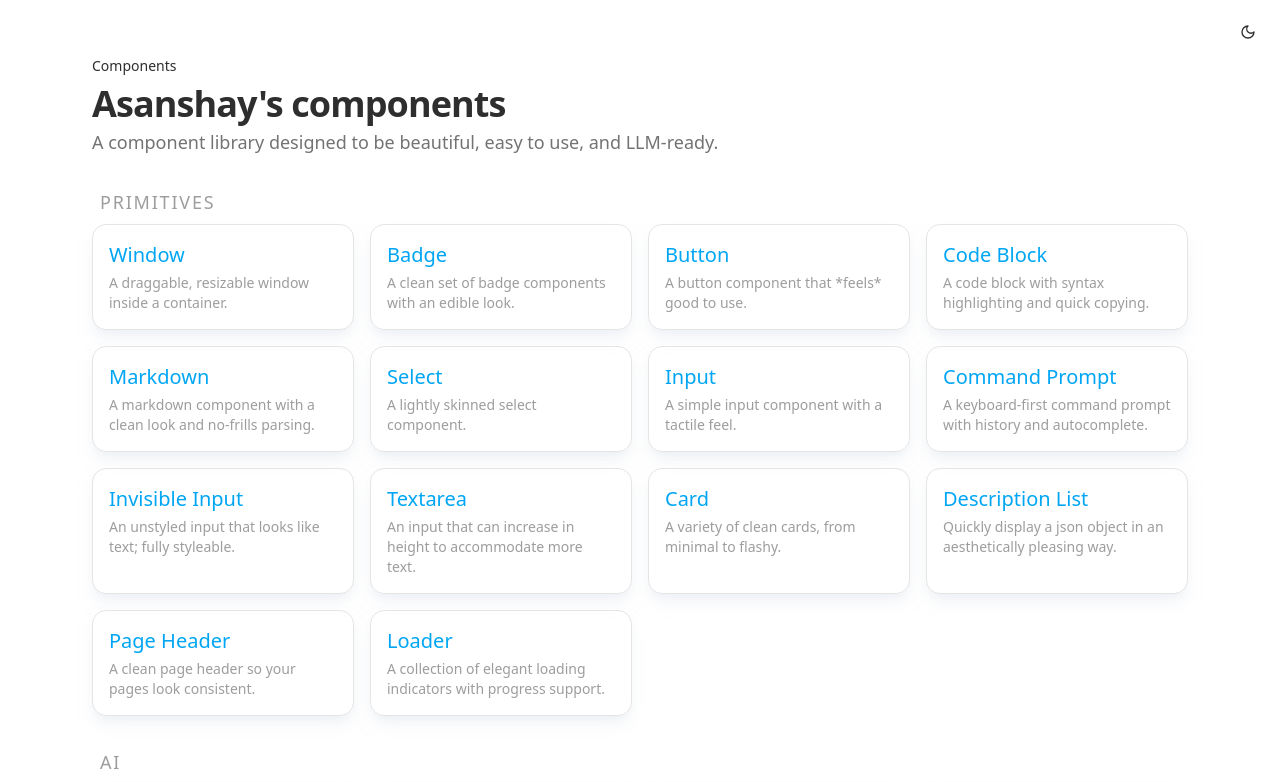
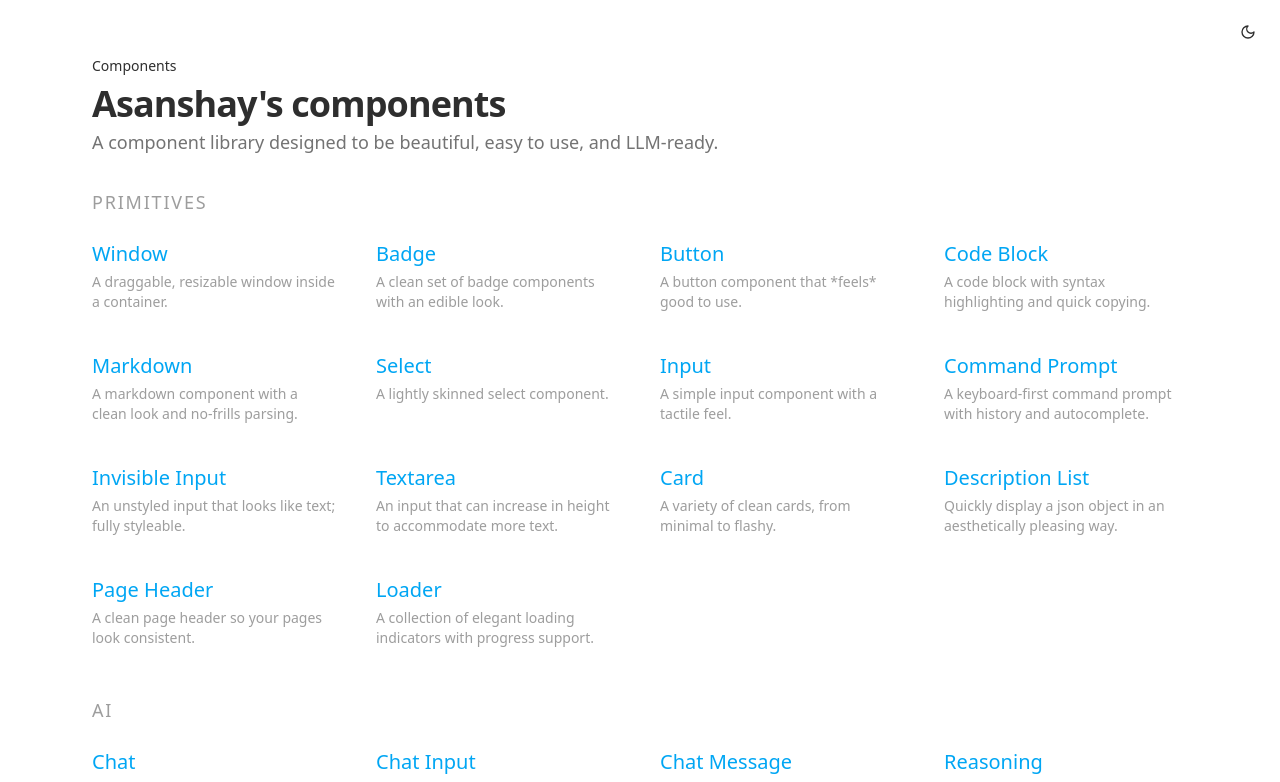
Before and after one commit to SuperAce100/design-system, a Next.js app: page / in a window 1280 px wide. Shown: the top 782 px of the page. Built offline with nearby package versions, Linux system fonts and the light colour scheme.

Commit message:
Small updates to button + homepage

```diff
--- a/app/page.tsx
+++ b/app/page.tsx
@@ -35,17 +35,17 @@ export default function Home() {
           if (!comps) return null;
           const anchor = section.toLowerCase();
           return (
-            <section key={section} id={anchor} className="px-1">
-              <h2 className="text-lg font-medium mb-2 uppercase tracking-widest ml-2 text-muted-foreground/70">
+            <section key={section} id={anchor} className="-mx-3">
+              <h2 className="text-lg font-medium mb-2 uppercase tracking-widest ml-4 text-muted-foreground/70">
                 {section}
               </h2>
-              <div className="grid grid-cols-2 sm:grid-cols-4 gap-4">
+              <div className="grid grid-cols-2 sm:grid-cols-4 gap-2">
                 {comps.map((component) => (
                   <Button
                     key={component.id}
-                    variant="outline"
+                    variant="ghost"
                     size="sm"
-                    className="justify-start no-underline rounded-xl p-4 duration-500 hover:transition-none"
+                    className="justify-start no-underline rounded-xl p-4 duration-500 hover:duration-75 active:scale-95 active:bg-primary/10"
                     asChild
                   >
                     <Link
--- a/registry/new-york/blocks/button/button.tsx
+++ b/registry/new-york/blocks/button/button.tsx
@@ -10,7 +10,7 @@ const buttonVariants = cva(
     variants: {
       variant: {
         default:
-          "border border-primary bg-primary/30 bg-gradient-to-b from-primary to-primary/70 text-primary-foreground shadow-lg dark:shadow-none shadow-slate-200/50 hover:bg-white dark:hover:bg-primary hover:shadow-lg active:bg-primary active:shadow-none hover:-translate-y-px active:translate-y-px ",
+          "border border-primary bg-primary/30 bg-gradient-to-b from-primary to-primary/70 text-primary-foreground shadow-lg dark:shadow-none shadow-slate-200/50 hover:bg-white dark:hover:bg-primary hover:shadow-lg active:bg-primary active:shadow-none hover:-translate-y-px active:translate-y-px",
         fancy:
           "border border-primary bg-primary/30 bg-radial-[at_50%_25%] from-primary/40 to-primary text-primary-foreground shadow-md inset-shadow-sm inset-shadow-white/50 hover:bg-white hover:shadow-lg hover:inset-shadow-white active:bg-primary/30 active:shadow-none active:inset-shadow-primary/80  hover:-translate-y-px active:translate-y-px",
         destructive:
@@ -18,10 +18,10 @@ const buttonVariants = cva(
         outline:
           "border shadow-lg dark:shadow-none hover:shadow-none shadow-slate-200/50 bg-transparent text-primary hover:border-transparent hover:bg-primary/10 active:bg-primary/30",
         secondary:
-          "border border-transparent bg-primary/10 text-primary hover:border-primary/50 hover:bg-transparent  active:border-transparent active:border-primary active:ring-1",
+          "border border-transparent bg-primary/10 text-primary hover:border-primary/50 hover:bg-transparent  active:border-transparent active:border-primary active:ring-1 active:scale-95",
         ghost:
           "bg-transparent text-primary hover:border-transparent hover:bg-primary/10 active:bg-primary/30",
-        link: "text-foreground underline decoration-primary underline-offset-2 hover:underline-offset-2 active:underline-offset-4 hover:opacity-70 hover:decoration-2 active:text-foreground",
+        link: "text-foreground underline decoration-primary underline-offset-2 hover:underline-offset-2 active:decoration-4 hover:opacity-70 hover:decoration-2 active:text-foreground",
       },
       size: {
         default: "px-4 py-2",
```
